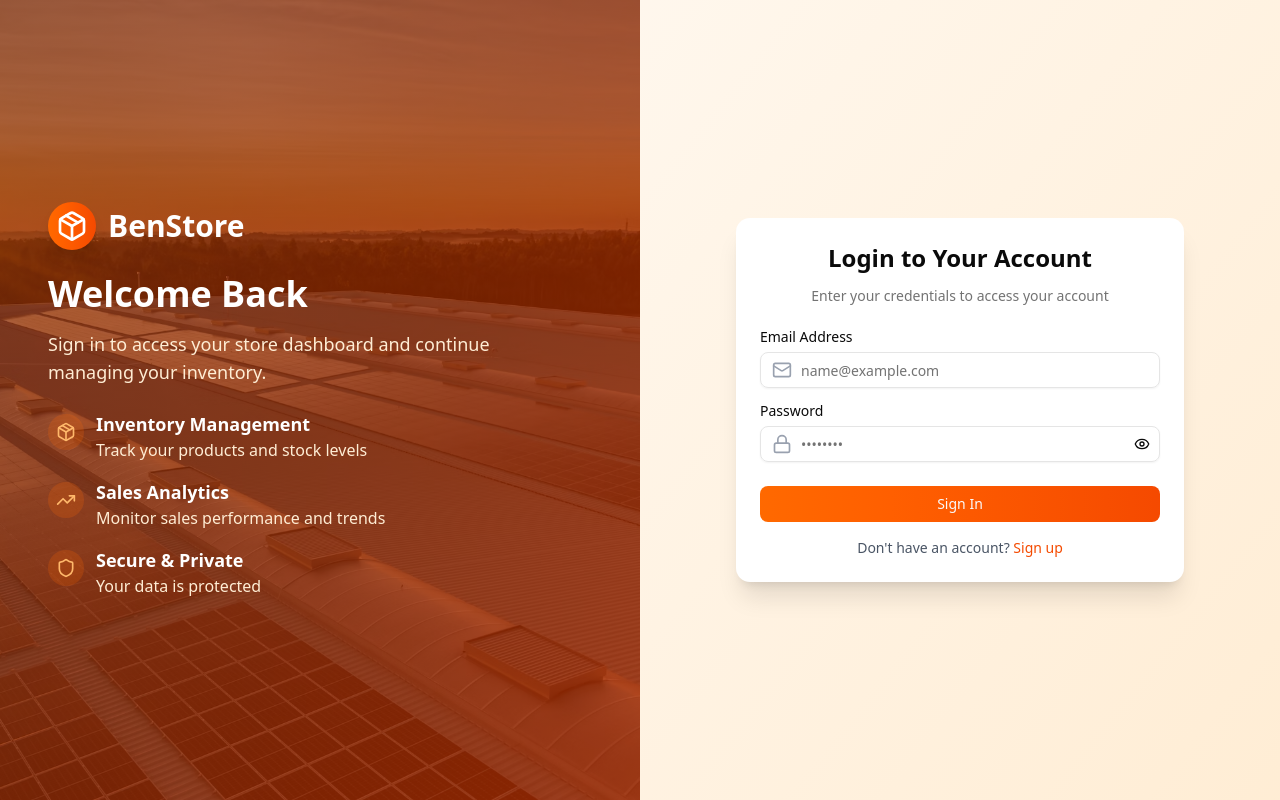
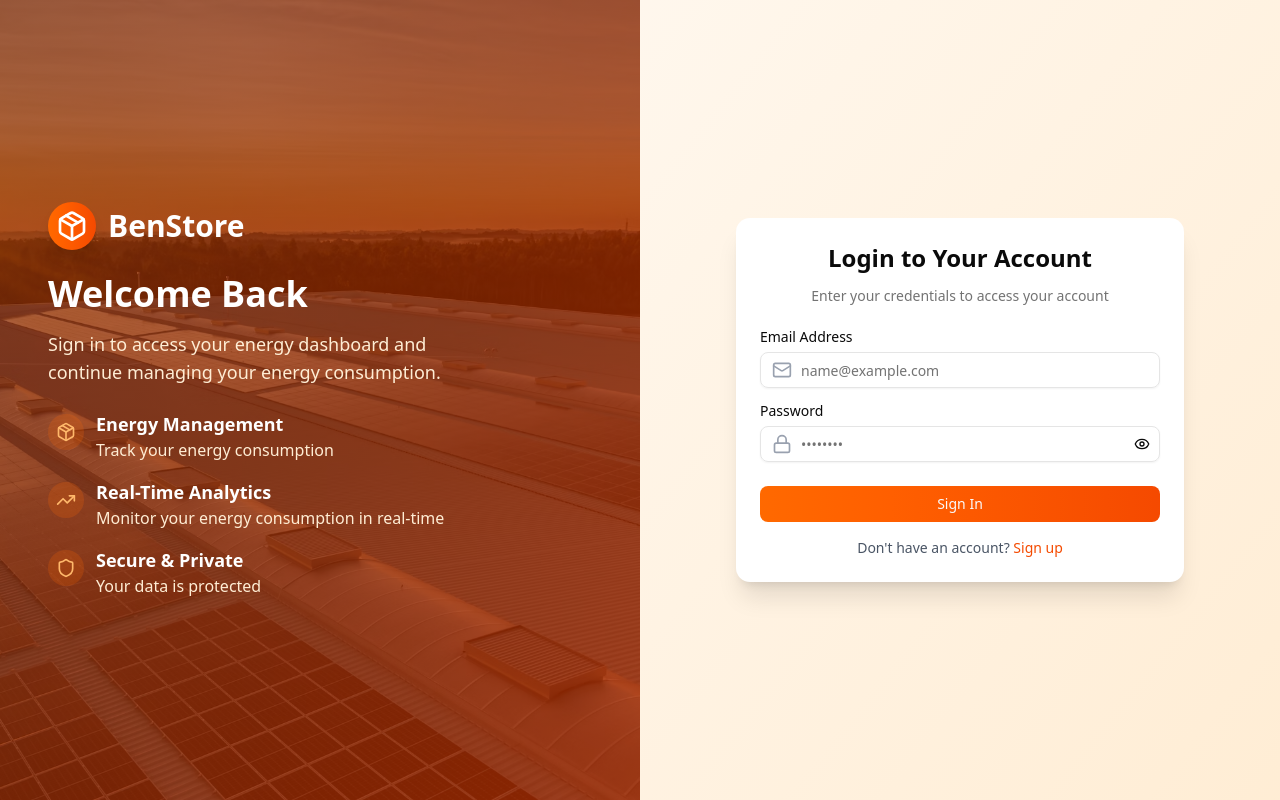
Before and after one commit to Akatronix/benstore-energy, a React (Vite) app in the folder client/: page /login in a window 1280 px wide. Built offline with nearby package versions, Linux system fonts and the light colour scheme.

Commit message:
Update LoginPage for energy management context

```diff
--- a/client/src/pages/LoginPage.jsx
+++ b/client/src/pages/LoginPage.jsx
@@ -462,8 +462,8 @@ export default function LoginPage() {
 
             <h2 className="text-4xl font-bold mb-4">Welcome Back</h2>
             <p className="text-lg mb-6 text-orange-100">
-              Sign in to access your store dashboard and continue managing your
-              inventory.
+              Sign in to access your energy dashboard and continue managing your
+              energy consumption.
             </p>
 
             <div className="space-y-4">
@@ -473,10 +473,10 @@ export default function LoginPage() {
                 </div>
                 <div>
                   <h3 className="font-semibold text-lg">
-                    Inventory Management
+                    Energy Management
                   </h3>
                   <p className="text-orange-100">
-                    Track your products and stock levels
+                    Track your energy consumption
                   </p>
                 </div>
               </div>
@@ -486,9 +486,9 @@ export default function LoginPage() {
                   <TrendingUp className="h-5 w-5 text-orange-300" />
                 </div>
                 <div>
-                  <h3 className="font-semibold text-lg">Sales Analytics</h3>
+                  <h3 className="font-semibold text-lg">Real-Time Analytics</h3>
                   <p className="text-orange-100">
-                    Monitor sales performance and trends
+                    Monitor your energy consumption in real-time
                   </p>
                 </div>
               </div>
@@ -519,7 +519,7 @@ export default function LoginPage() {
             </div>
             <h1 className="text-3xl font-bold text-gray-900">BenStore</h1>
             <p className="mt-2 text-gray-600">
-              Your complete store management solution
+              Your complete energy management solution
             </p>
           </div>
 
```
